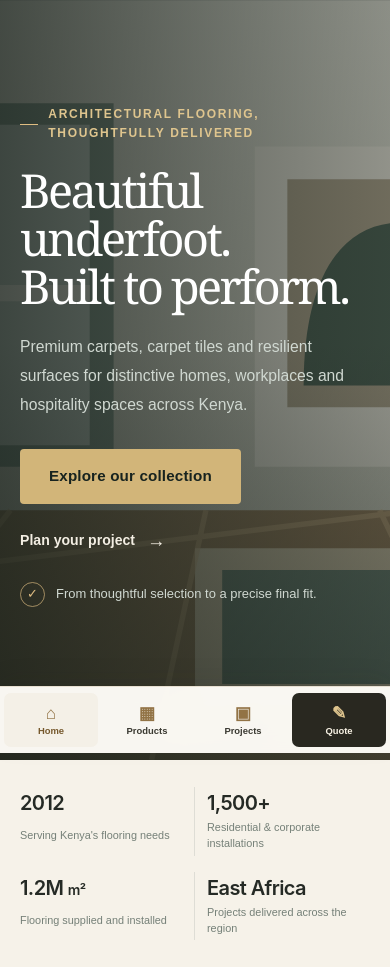
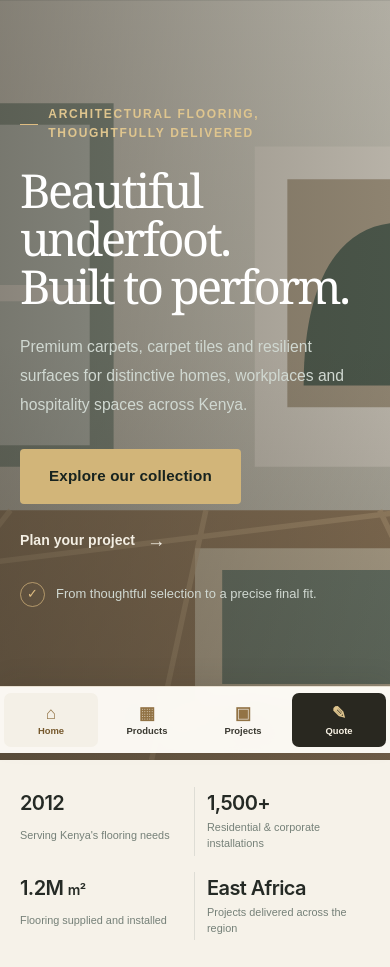
Before and after one commit to britcom2/Tripex, a PHP site: page / in a window 390 px wide. Shown: the part 91-1058 px from the top of the page. Run offline with PHP 8.4, Linux system fonts and the light colour scheme; data that the repository does not hold is empty; some libraries are stand-ins or nearby versions.

Commit message:
Update styles for home hero section and adjust WhatsApp link functionality

```diff
--- a/assets/css/style.css
+++ b/assets/css/style.css
@@ -423,7 +423,7 @@ h1,h2,h3,h4,.brand-text{font-family:Georgia,'Times New Roman',serif;font-weight:
 .btn-primary{background:#bd9a60;color:#211f19}
 .btn-primary:hover{background:#d1b27b;color:#211f19}
 .btn-outline{border-color:#b8ad99}
-.home-hero{background-color:#282720}
+.home-hero{background-color:#514b3f}
 .home-hero:before{background:url('../img/hero-texture.svg') repeat,radial-gradient(ellipse at 86% 30%,rgba(196,156,98,.17),transparent 35%),linear-gradient(110deg,rgba(28,28,24,.94),rgba(40,39,32,.98))}
 .home-hero h1,.home-story-copy h2,.home-section-heading h2,.about-story-copy h2,.about-team-copy h3,.about-milestone h3{font-family:Georgia,'Times New Roman',serif;font-weight:400}
 .home-hero h1 em{color:#d8bf90}
@@ -431,7 +431,8 @@ h1,h2,h3,h4,.brand-text{font-family:Georgia,'Times New Roman',serif;font-weight:
 .home-eyebrow,.home-hero .home-kicker{color:#dfc58e}
 .home-hero .btn-primary{background:#d2b579}
 .home-range-card,.about-work-card,.home-project-photo{border-radius:8px}
-.home-purpose,.about-standards{background:#282720}
+.home-purpose{background:#49463c}
+.about-standards{background:#282720}
 .home-purpose h2{font-family:Georgia,'Times New Roman',serif;font-weight:400}
 .about-banner{background-image:url('../img/hero-texture.svg'),linear-gradient(115deg,#282720,#464339)}
 .about-purpose-card,.about-value-card,.about-team-card,.home-service-card{border-radius:8px}
@@ -567,13 +568,13 @@ h1,h2,h3,h4,.brand-text{font-family:Georgia,'Times New Roman',serif;font-weight:
 
 /* Full-bleed homepage slider */
 .home-hero{height:clamp(580px,calc(100svh - 110px),780px);min-height:580px;isolation:isolate}
-.home-hero:before{z-index:1;background:url('../img/hero-texture.svg') repeat,linear-gradient(90deg,rgba(17,26,21,.88) 0%,rgba(17,26,21,.66) 48%,rgba(17,26,21,.16) 100%),linear-gradient(0deg,rgba(17,26,21,.25),transparent 40%);pointer-events:none}
+.home-hero:before{z-index:1;background:url('../img/hero-texture.svg') repeat,linear-gradient(90deg,rgba(56,50,40,.68) 0%,rgba(56,50,40,.48) 48%,rgba(56,50,40,.12) 100%),linear-gradient(0deg,rgba(56,50,40,.18),transparent 40%);pointer-events:none}
 .home-hero-slides{position:absolute;inset:0}
 .home-hero-slide{position:absolute;z-index:2;inset:0;display:block;min-height:0;height:100%;padding:0;isolation:isolate}
 .home-hero-slide[hidden]{display:none}
 .home-hero-slide:not([hidden]){animation:heroSlideIn .55s ease both}
-.home-hero-background{position:absolute;z-index:0;inset:0;overflow:hidden;background:#272820}
-.home-hero-background:after{position:absolute;inset:0;background:linear-gradient(90deg,rgba(17,26,21,.82) 0%,rgba(17,26,21,.64) 48%,rgba(17,26,21,.18) 100%),linear-gradient(0deg,rgba(17,26,21,.28),transparent 42%);content:""}
+.home-hero-background{position:absolute;z-index:0;inset:0;overflow:hidden;background:#514b3f}
+.home-hero-background:after{position:absolute;inset:0;background:linear-gradient(90deg,rgba(56,50,40,.56) 0%,rgba(56,50,40,.34) 48%,rgba(56,50,40,.08) 100%),linear-gradient(0deg,rgba(56,50,40,.18),transparent 42%);content:""}
 .home-hero-background img{width:100%;height:100%;object-fit:cover;object-position:center}
 .home-hero-content{position:relative;z-index:2;display:flex;align-items:center;height:100%;padding-top:40px;padding-bottom:76px}
 .home-hero-copy{max-width:680px}
@@ -581,7 +582,7 @@ h1,h2,h3,h4,.brand-text{font-family:Georgia,'Times New Roman',serif;font-weight:
 .home-hero-controls{position:absolute;z-index:3;right:max(20px,calc((100vw - 1180px)/2 + 20px));bottom:28px;display:flex;align-items:center;gap:12px}
 @media(max-width:820px){
   .home-hero{height:clamp(620px,calc(100svh - 50px),780px);min-height:620px}
-  .home-hero-background:after{background:linear-gradient(90deg,rgba(17,26,21,.76),rgba(17,26,21,.42)),linear-gradient(0deg,rgba(17,26,21,.4),transparent 55%)}
+  .home-hero-background:after{background:linear-gradient(90deg,rgba(56,50,40,.56),rgba(56,50,40,.3)),linear-gradient(0deg,rgba(56,50,40,.22),transparent 55%)}
   .home-hero-background img{object-position:center}
   .home-hero-content{padding-top:36px;padding-bottom:68px}
   .home-hero-copy{max-width:620px}
--- a/includes/footer.php
+++ b/includes/footer.php
@@ -6,7 +6,7 @@ try {
     $cats = q('SELECT name, slug FROM categories WHERE is_active = 1 ORDER BY sort_order, name LIMIT 8')->fetchAll();
 } catch (Throwable $ex) {
 }
-$wa = preg_replace('/\D/', '', setting('whatsapp'));
+$wa = whatsapp_link(setting('whatsapp'));
 ?>
 <footer class="site-footer">
   <div class="container footer-grid">
@@ -46,14 +46,14 @@ $wa = preg_replace('/\D/', '', setting('whatsapp'));
   <div class="footer-bottom"><div class="container">&copy; <?= date('Y') ?> <?= e($siteName) ?>. All rights reserved.</div></div>
 </footer>
 <?php if ($wa): ?>
-<a class="wa-float" href="<?= e(url('contact.php?via=whatsapp')) ?>" aria-label="Enquire via WhatsApp">WhatsApp</a>
+<a class="wa-float" href="<?= e($wa) ?>" target="_blank" rel="noopener noreferrer" aria-label="Chat with us on WhatsApp">WhatsApp</a>
 <?php endif; ?>
 <nav class="mobile-actionbar" aria-label="Mobile navigation and quick contact">
   <a class="<?= $current === 'index.php' ? 'active' : '' ?>" href="<?= e(url()) ?>"><span class="mobile-nav-icon" aria-hidden="true">&#8962;</span><span class="mobile-nav-label">Home</span></a>
   <a class="<?= in_array($current, ['products.php', 'product.php', 'category.php'], true) ? 'active' : '' ?>" href="<?= e(url('products')) ?>"><span class="mobile-nav-icon" aria-hidden="true">&#9638;</span><span class="mobile-nav-label">Products</span></a>
   <a class="<?= $current === 'gallery.php' ? 'active' : '' ?>" href="<?= e(url('gallery')) ?>"><span class="mobile-nav-icon" aria-hidden="true">&#9635;</span><span class="mobile-nav-label">Projects</span></a>
   <?php if (setting('phone')): ?><a href="tel:<?= e(preg_replace('/[^\d+]/', '', setting('phone'))) ?>"><span class="mobile-nav-icon" aria-hidden="true">&#9742;</span><span class="mobile-nav-label">Call</span></a><?php endif; ?>
-  <?php if ($wa): ?><a href="<?= e(url('contact.php?via=whatsapp')) ?>"><span class="mobile-nav-icon" aria-hidden="true">&#9993;</span><span class="mobile-nav-label">WhatsApp</span></a><?php endif; ?>
+  <?php if ($wa): ?><a href="<?= e($wa) ?>" target="_blank" rel="noopener noreferrer"><span class="mobile-nav-icon" aria-hidden="true">&#9993;</span><span class="mobile-nav-label">WhatsApp</span></a><?php endif; ?>
   <a class="mobile-action-quote <?= $current === 'quote.php' ? 'active' : '' ?>" href="<?= e(url('quote')) ?>"><span class="mobile-nav-icon" aria-hidden="true">&#9998;</span><span class="mobile-nav-label">Quote<?php if (!empty($quoteCount)): ?> (<?= $quoteCount ?>)<?php endif; ?></span></a>
 </nav>
 <script src="<?= e(url('assets/js/enquiry-channel.js')) ?>?v=3" defer></script>
--- a/includes/header.php
+++ b/includes/header.php
@@ -26,7 +26,7 @@ $quoteCount = is_array($quoteBasket) ? count($quoteBasket) : 0;
 <meta property="og:title" content="<?= e($fullTitle) ?>">
 <meta property="og:description" content="<?= e($desc) ?>">
 <?php if (!empty($ogImage)): ?><meta property="og:image" content="<?= e($ogImage) ?>"><?php endif; ?>
-<link rel="stylesheet" href="<?= e(url('assets/css/style.css')) ?>?v=16">
+<link rel="stylesheet" href="<?= e(url('assets/css/style.css')) ?>?v=17">
 </head>
 <body>
 <div class="topbar">
--- a/index.php
+++ b/index.php
@@ -126,7 +126,7 @@ include __DIR__ . '/includes/header.php';
       <div class="home-range-grid">
         <?php foreach (array_slice($categories, 0, 4) as $index => $category): ?>
           <a class="home-range-card" href="<?= e(url('category/' . $category['slug'])) ?>">
-            <img loading="lazy" decoding="async" src="<?= e($category['image'] ? img_url($category['image']) : $photoAt($index)) ?>"<?= img_srcset_attr($category['image'] ?: ($photos[$index]['filename'] ?? null), '(max-width: 520px) 48vw, 25vw') ?> alt="<?= e($category['name']) ?>">
+            <img loading="lazy" decoding="async" src="<?= e($category['image'] ? img_url($category['image']) : $photoAt($index)) ?>"<?= img_srcset_attr($category['image'] ?: ($photos[$index]['filename'] ?? null), '(max-width: 1000px) 48vw, 25vw') ?> alt="<?= e($category['name']) ?>">
             <span class="home-range-overlay"><small><?= sprintf('%02d', $index + 1) ?> / COLLECTION</small><strong><?= e($category['name']) ?></strong><span><?= (int)$category['product_count'] ?> product<?= (int)$category['product_count'] === 1 ? '' : 's' ?> <b aria-hidden="true">&rarr;</b></span></span>
           </a>
         <?php endforeach; ?>
@@ -135,7 +135,7 @@ include __DIR__ . '/includes/header.php';
       <div class="home-range-grid">
         <?php foreach ($ranges as $index => $range): ?>
           <a class="home-range-card" href="<?= e(url('products')) ?>">
-            <img loading="lazy" decoding="async" src="<?= e($photoAt($range['photo'])) ?>"<?= img_srcset_attr($photos[$range['photo']]['filename'] ?? null, '(max-width: 520px) 48vw, 25vw') ?> alt="<?= e($range['name'] . ' flooring selection') ?>">
+            <img loading="lazy" decoding="async" src="<?= e($photoAt($range['photo'])) ?>"<?= img_srcset_attr($photos[$range['photo']]['filename'] ?? null, '(max-width: 1000px) 48vw, 25vw') ?> alt="<?= e($range['name'] . ' flooring selection') ?>">
             <span class="home-range-overlay"><small><?= sprintf('%02d', $index + 1) ?> / COLLECTION</small><strong><?= e($range['name']) ?></strong><span><?= e($range['detail']) ?> <b aria-hidden="true">&rarr;</b></span></span>
           </a>
         <?php endforeach; ?>
@@ -201,7 +201,7 @@ include __DIR__ . '/includes/header.php';
       <?php for ($i = 0; $i < 5; $i++): ?>
         <?php $projectPhotoIndex = $projectPhotoOffset + $i; ?>
         <a class="home-project-photo home-project-photo-<?= $i + 1 ?>" href="<?= e(url('gallery')) ?>">
-          <img loading="lazy" decoding="async" src="<?= e($photoAt($projectPhotoIndex)) ?>"<?= img_srcset_attr($photos[$projectPhotoIndex]['filename'] ?? null, '(max-width: 520px) 90vw, 35vw') ?> alt="<?= e($photoTitle($projectPhotoIndex, 'Tripex architectural flooring project')) ?>">
+          <img loading="lazy" decoding="async" src="<?= e($photoAt($projectPhotoIndex)) ?>"<?= img_srcset_attr($photos[$projectPhotoIndex]['filename'] ?? null, $i === 4 ? '(max-width: 520px) 90vw, 35vw' : '(max-width: 520px) 48vw, 35vw') ?> alt="<?= e($photoTitle($projectPhotoIndex, 'Tripex architectural flooring project')) ?>">
           <?php if (!empty($photos[$projectPhotoIndex]['title'])): ?><span><?= e($photos[$projectPhotoIndex]['title']) ?></span><?php endif; ?>
         </a>
       <?php endfor; ?>
```
